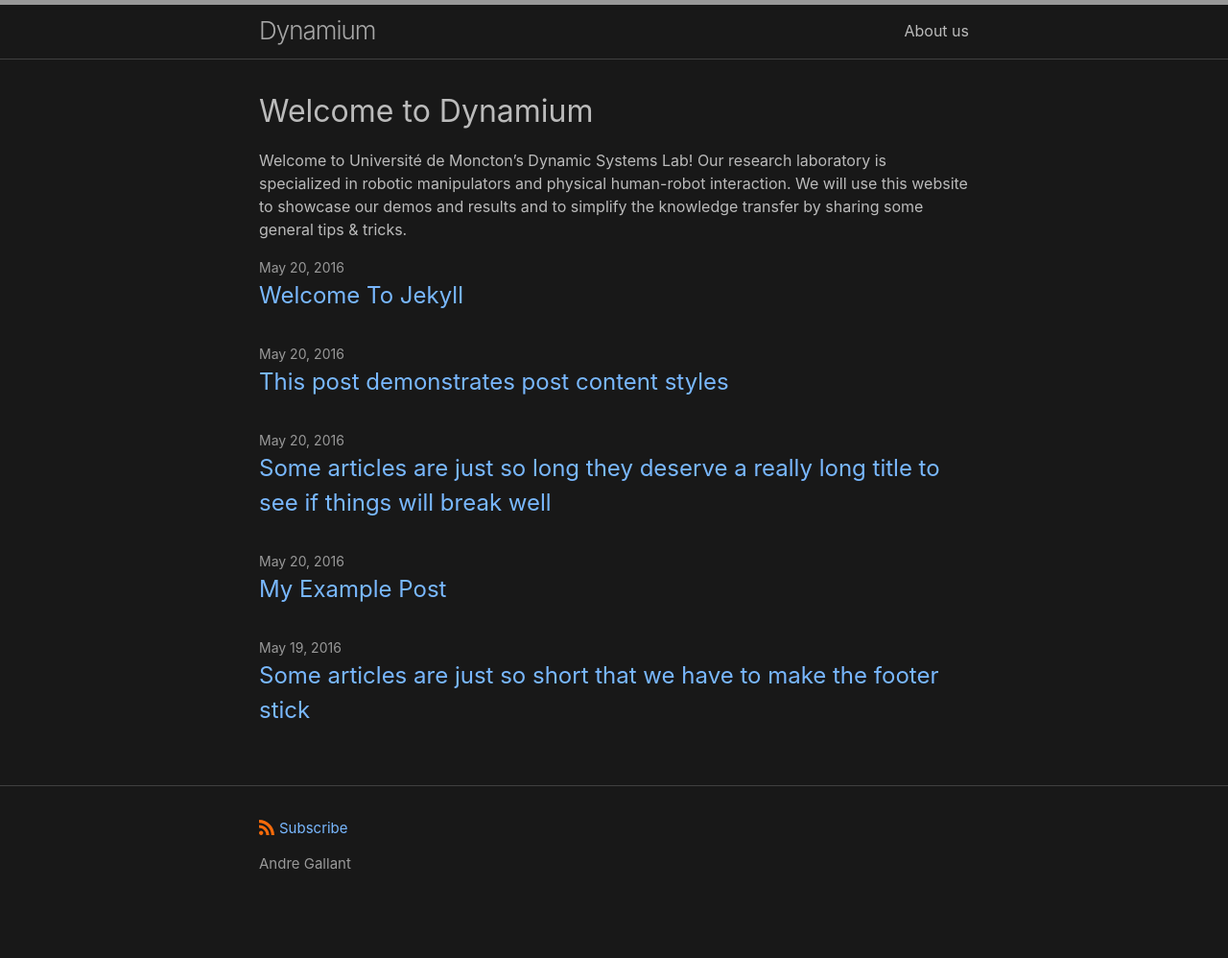
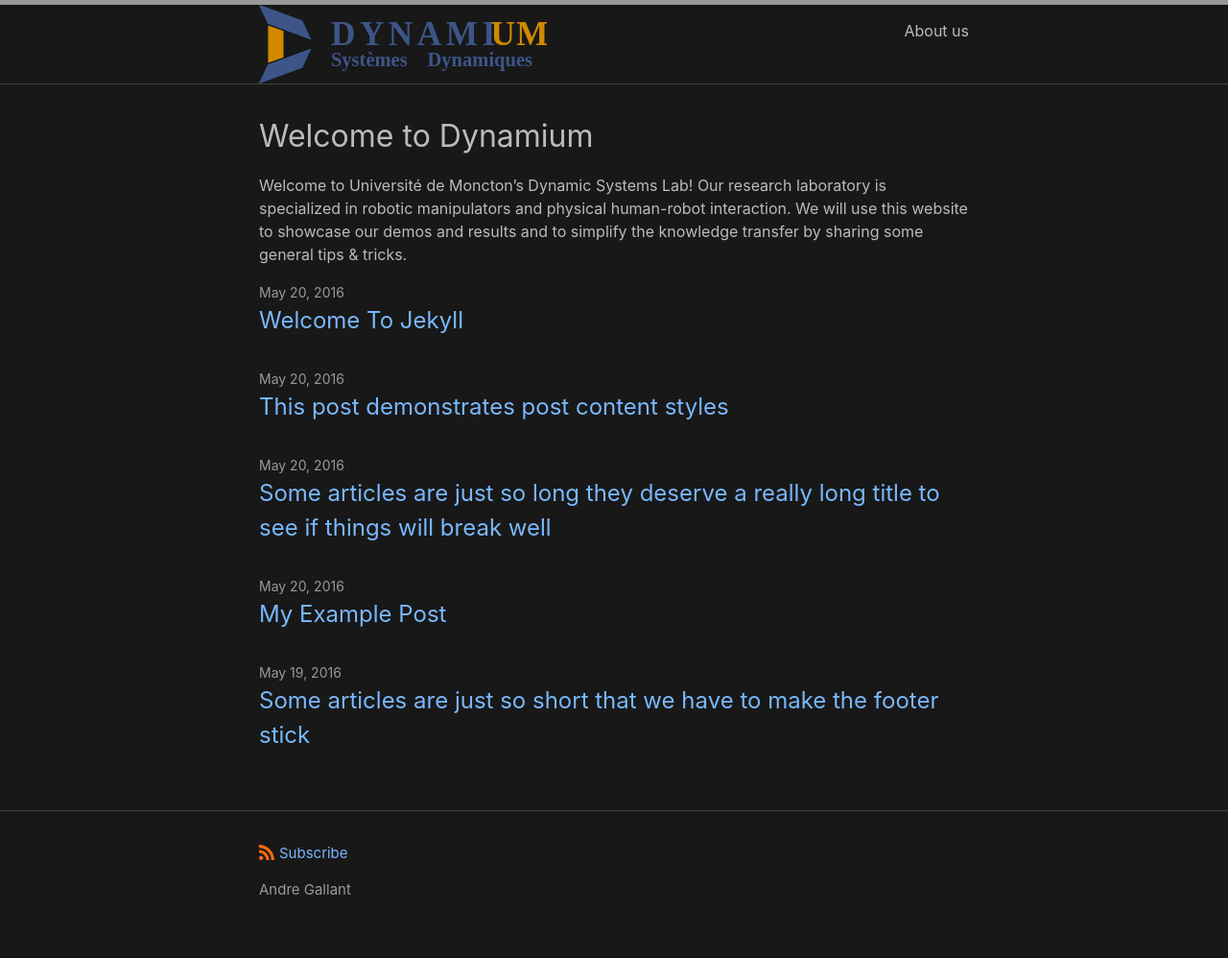
Before and after one commit to Dynamium-Lab/Dynamium-Lab.github.io, a Jekyll site: the page built from index.md, in a window 1280 px wide. Shown: the whole page at 96% size. Built offline with Jekyll 4.4.1, drawn with Linux system fonts in a browser that asks for light colours; before the commit the page ends 972 px from its top, so only the background shows below that.

Commit message:
Changed header to include logo again

```diff
--- a/_includes/header.html
+++ b/_includes/header.html
@@ -4,7 +4,7 @@
     {%- assign default_paths = site.pages | map: "path" -%}
     {%- assign page_paths = site.header_pages | default: default_paths -%}
     {%- assign titles_size = site.pages | map: 'title' | join: '' | size -%}
-    <a class="site-title" rel="author" href="{{ "/" | relative_url }}">{{ site.title | escape }}</a>
+    <a class="site-title" rel="author" href="{{ "/" | relative_url }}"><img src={{ "assets/images/logo.svg" | relative_url }} alt="Dynamium" style="width: 300px;"></a>
 
     {%- if titles_size > 0 -%}
       <nav class="site-nav">
```
